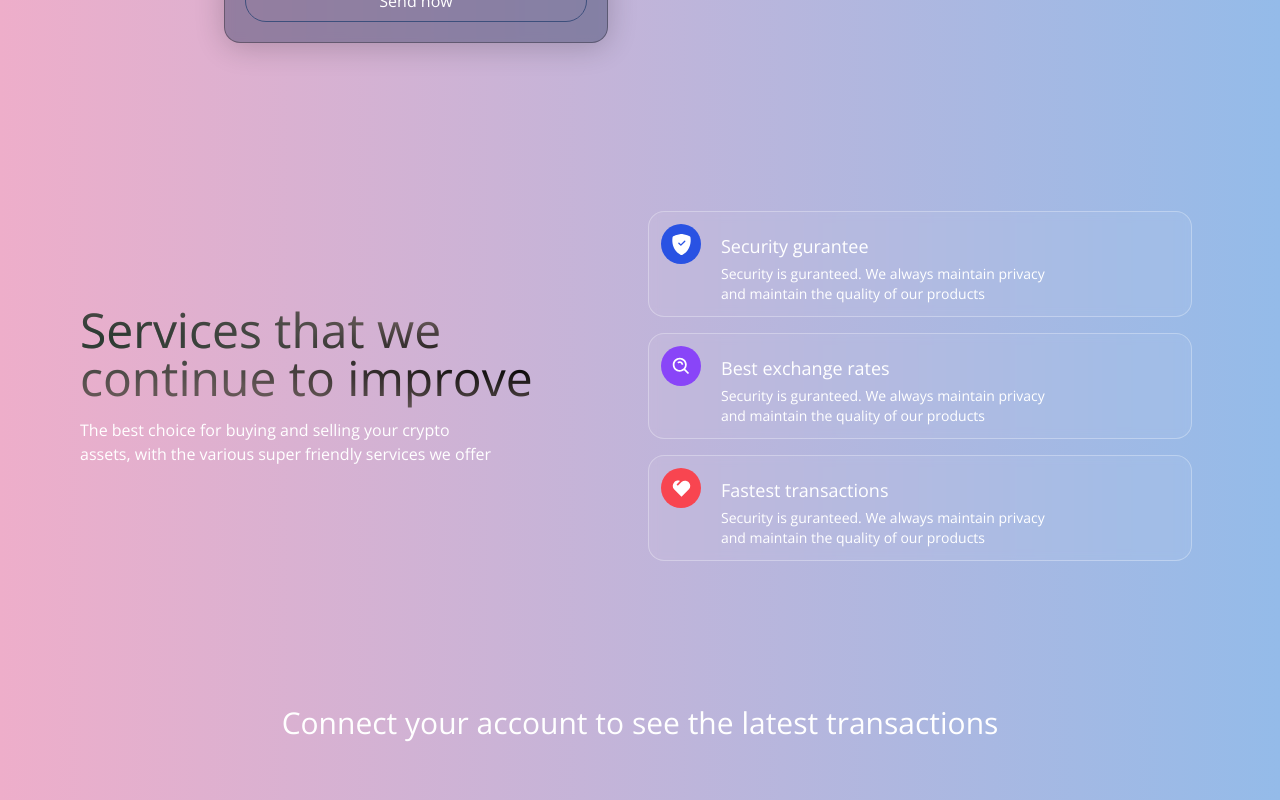
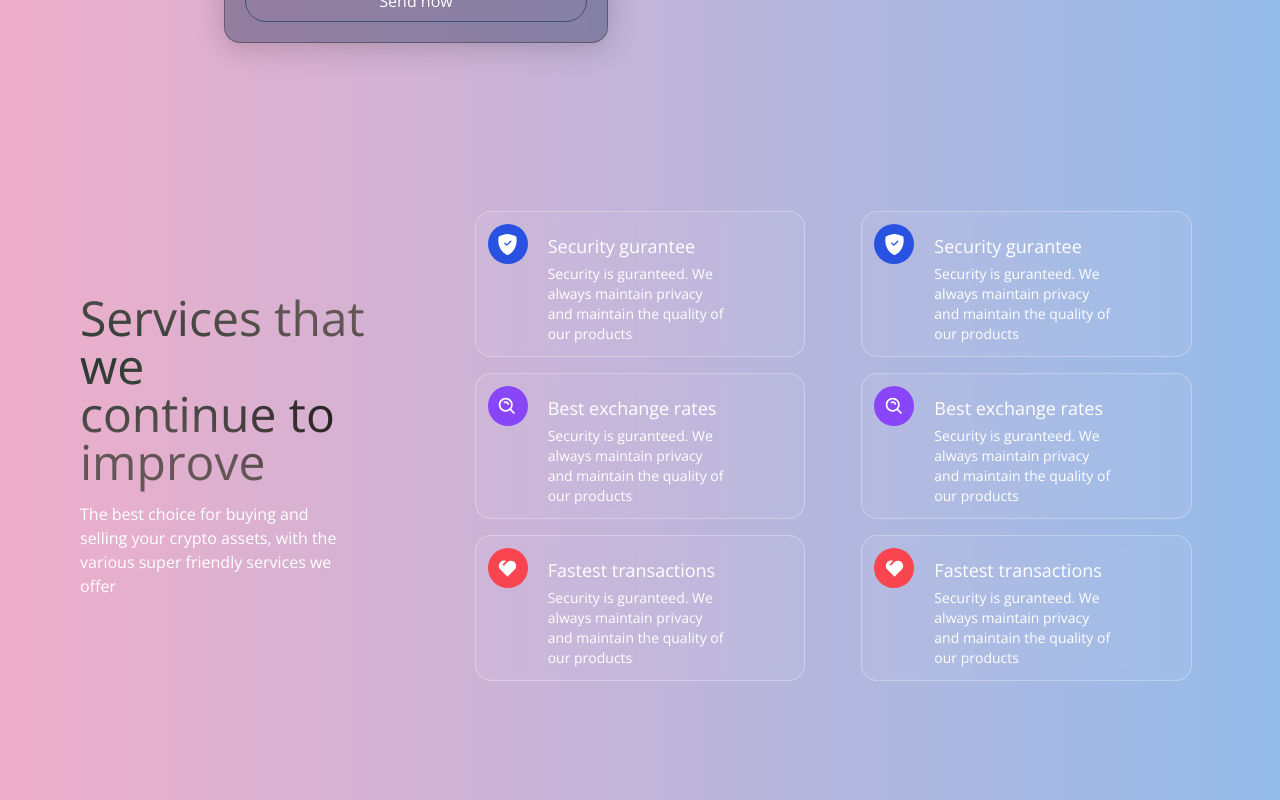
Before and after one commit to aa5th4/ByHeart, a React (Vite) app in the folder client/: page / in a window 1280 px wide. Shown: the part 1940-2740 px from the top of the page. Built offline with nearby package versions, Linux system fonts and the light colour scheme.

Commit message:
updating service page

```diff
--- a/client/src/components/Services.jsx
+++ b/client/src/components/Services.jsx
@@ -18,8 +18,8 @@ const ServiceCard = ({ color, title, icon, subtitle }) => (
 );
 
 const Services = () => (
-  <div className="flex w-full justify-center items-center gradient-bg-services animate">
-    <div className="flex mf:flex-row flex-col items-center justify-between md:p-20 py-12 px-4">
+  <div className="flex  w-full justify-center items-center gradient-bg-services animate ">
+    <div className="flex mf:flex-row flex-col items-center justify-between md:p-20 py-12 px-4 gap-10">
       <div className="flex-1 flex flex-col justify-start items-start ">
         <h1 className="text-white text-3xl sm:text-5xl py-2 text-gradient ">
           Services that we
@@ -52,6 +52,26 @@ const Services = () => (
           subtitle="Security is guranteed. We always maintain privacy and maintain the quality of our products"
         />
       </div>
+      <div className="flex-1 flex flex-col justify-start items-center">
+        <ServiceCard
+          color="bg-[#2952E3]"
+          title="Security gurantee"
+          icon={<BsShieldFillCheck fontSize={21} className="text-white" />}
+          subtitle="Security is guranteed. We always maintain privacy and maintain the quality of our products"
+        />
+        <ServiceCard
+          color="bg-[#8945F8]"
+          title="Best exchange rates"
+          icon={<BiSearchAlt fontSize={21} className="text-white" />}
+          subtitle="Security is guranteed. We always maintain privacy and maintain the quality of our products"
+        />
+        <ServiceCard
+          color="bg-[#F84550]"
+          title="Fastest transactions"
+          icon={<RiHeart2Fill fontSize={21} className="text-white" />}
+          subtitle="Security is guranteed. We always maintain privacy and maintain the quality of our products"
+        />
+      </div>
     </div>
   </div>
 );
```
